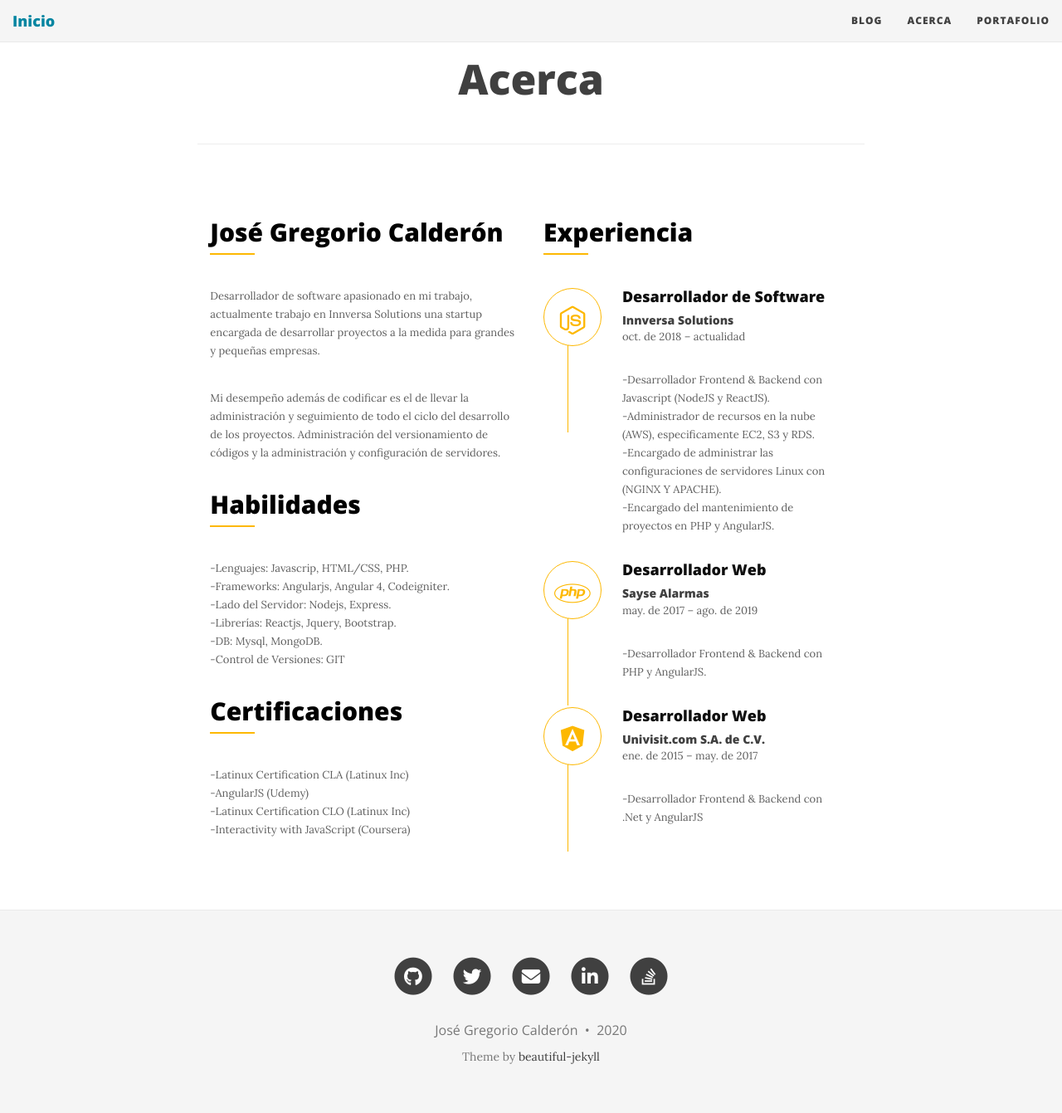
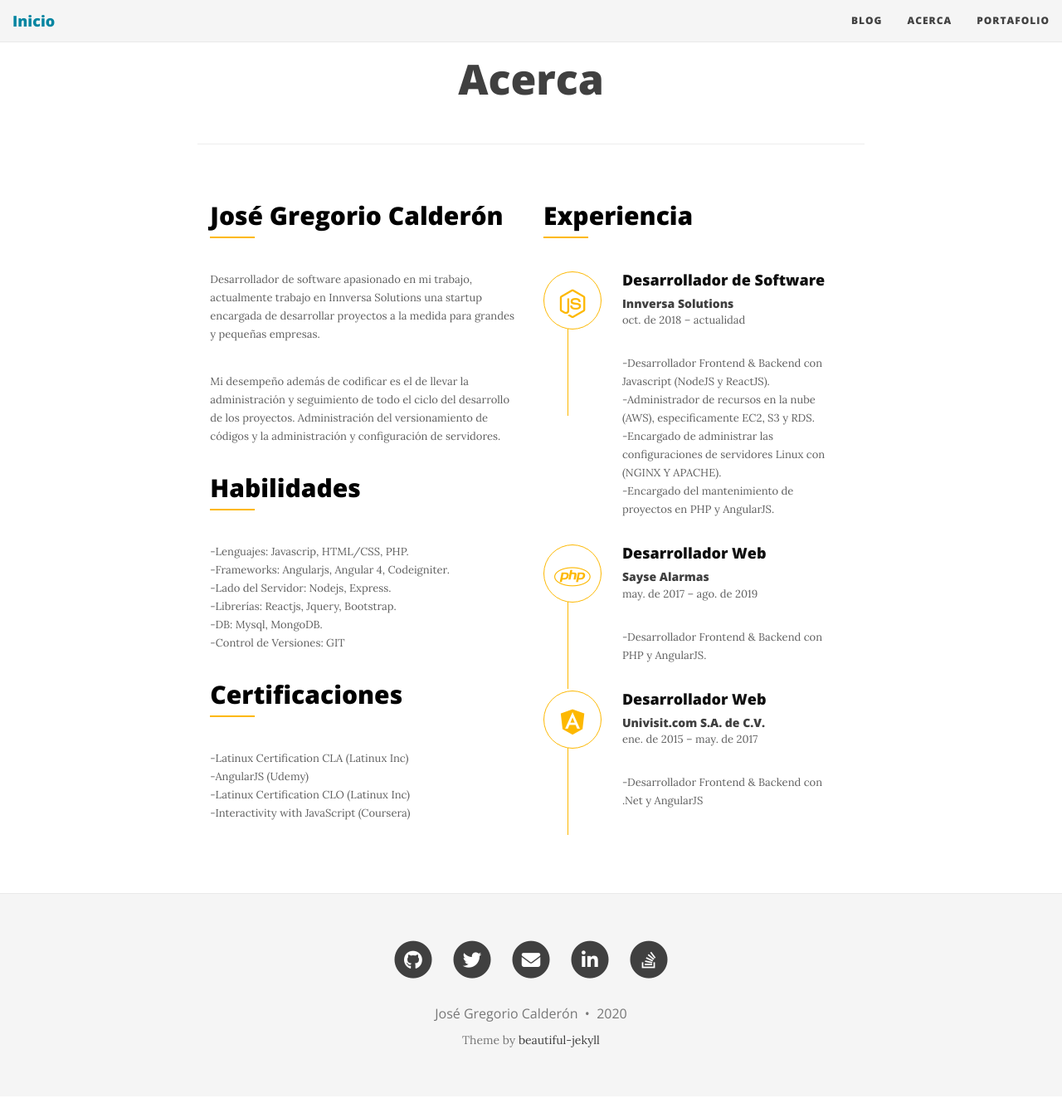
Before and after one commit to josegoyo/josegoyo.github.io, a Jekyll site: the page built from templates/aboutme.md, in a window 1280 px wide. Shown: the whole page at 83% size. Built offline with Jekyll 4.4.1, drawn with Linux system fonts in a browser that asks for light colours; nearby versions of some CDN libraries; library files that are not in the unit come from our copies; comment, search, counter and statistics services are not loaded.

Commit message:
Update about.css

```diff
--- a/css/about.css
+++ b/css/about.css
@@ -1,5 +1,5 @@
 .aboutus-section {
-    padding: 70px 0;
+    padding: 50px 0;
 }
 .aboutus-title {
     font-size: 30px;
```
